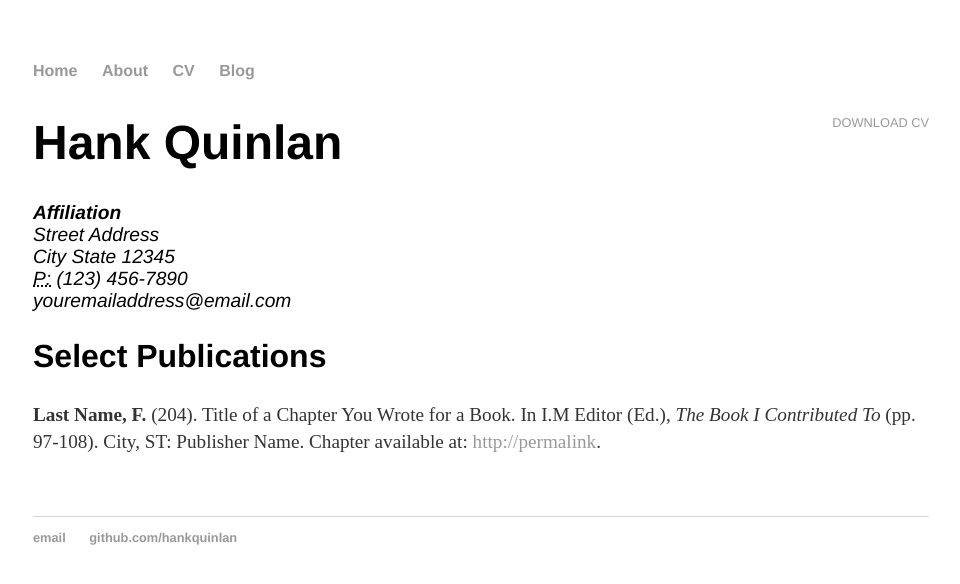
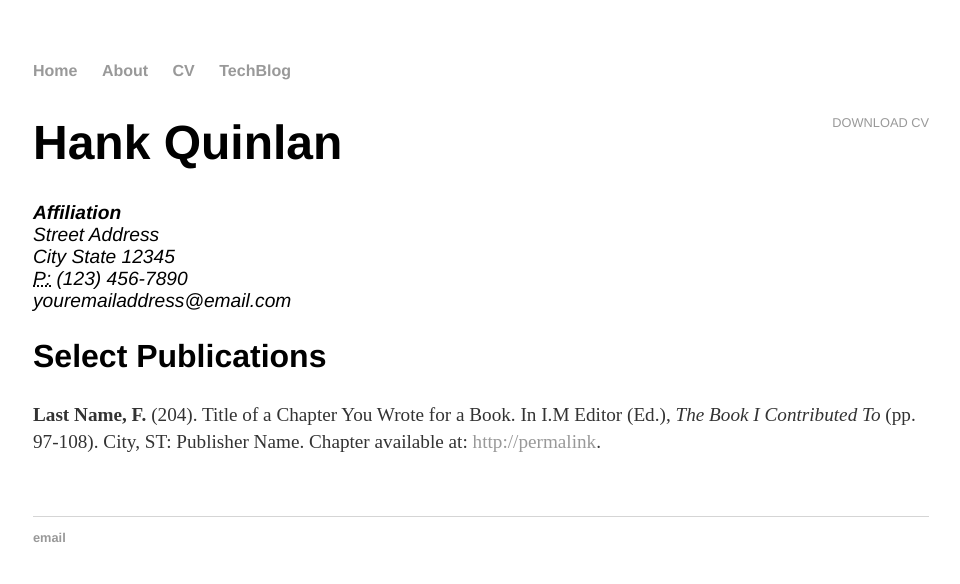
Before and after one commit to cliffusion/observing.cliff, a Jekyll site: the page built from cv/index.html, in a window 1280 px wide. Shown: the top 584 px of the page, without its empty margins (159-1119 px from the left). Built offline with Jekyll 4.4.1, drawn with Linux system fonts in a browser that asks for light colours.

Commit message:
Update default.html

```diff
--- a/_layouts/default.html
+++ b/_layouts/default.html
@@ -14,7 +14,7 @@
 <li><a href="/">Home</a></li>
 <li><a href="/about">About</a></li>
 <li><a href="/cv">CV</a></li>
-<li><a href="/blog">Blog</a></li>
+<li><a href="/tech">TechBlog</a></li>
 </ul>
     </nav>
 <div class="container">
@@ -25,8 +25,7 @@
 
   <footer>
    <ul>
-   <li><a href="mailto:hankquinlanhub@gmail.com">email</a></li>
-   <li><a href="https://github.com/hankquinlan">github.com/hankquinlan</a></li>
+   <li><a href="mailto:cliffusionous@gmail.com">email</a></li>
    </ul>
   </footer>
   </body>
```
